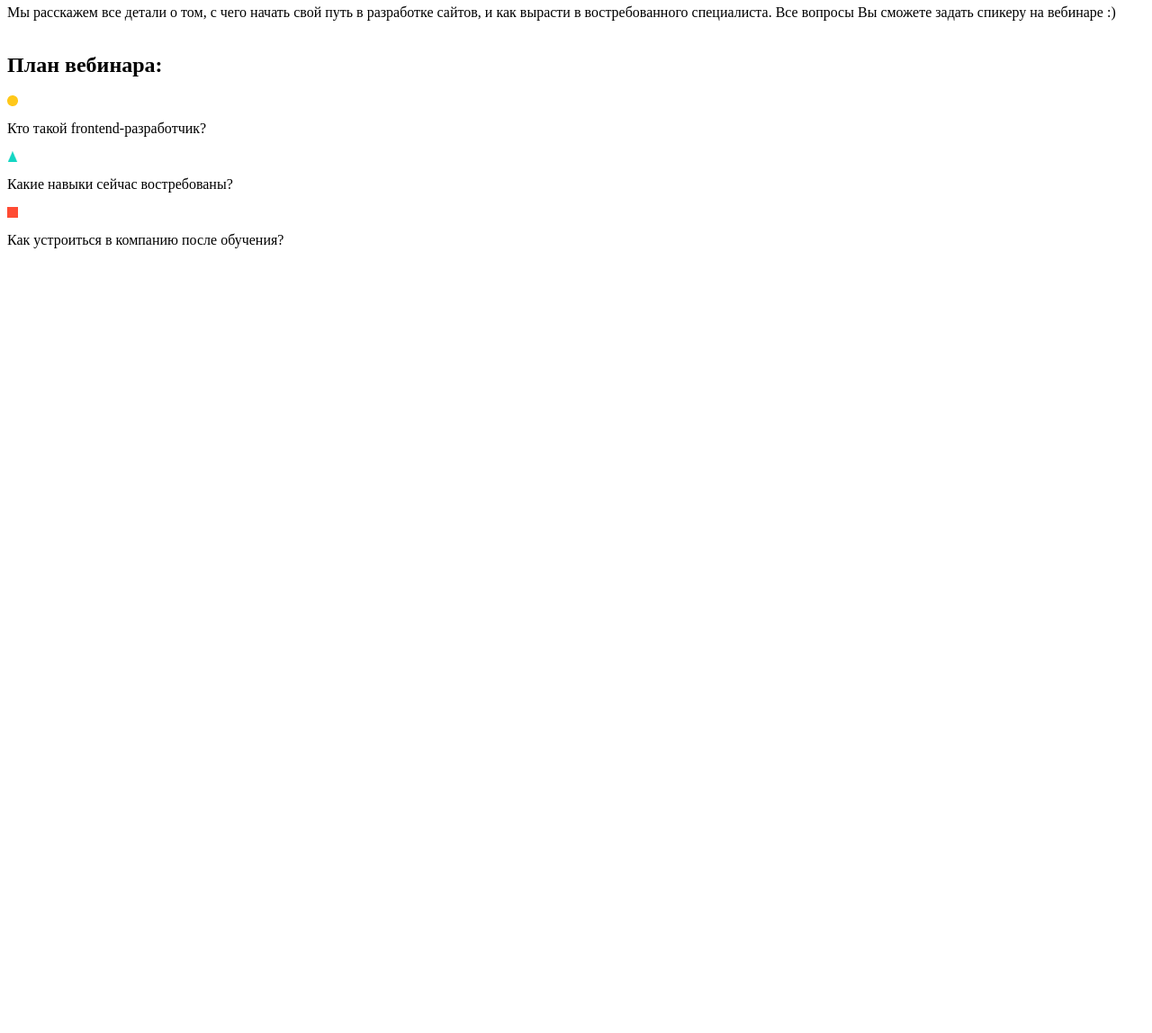
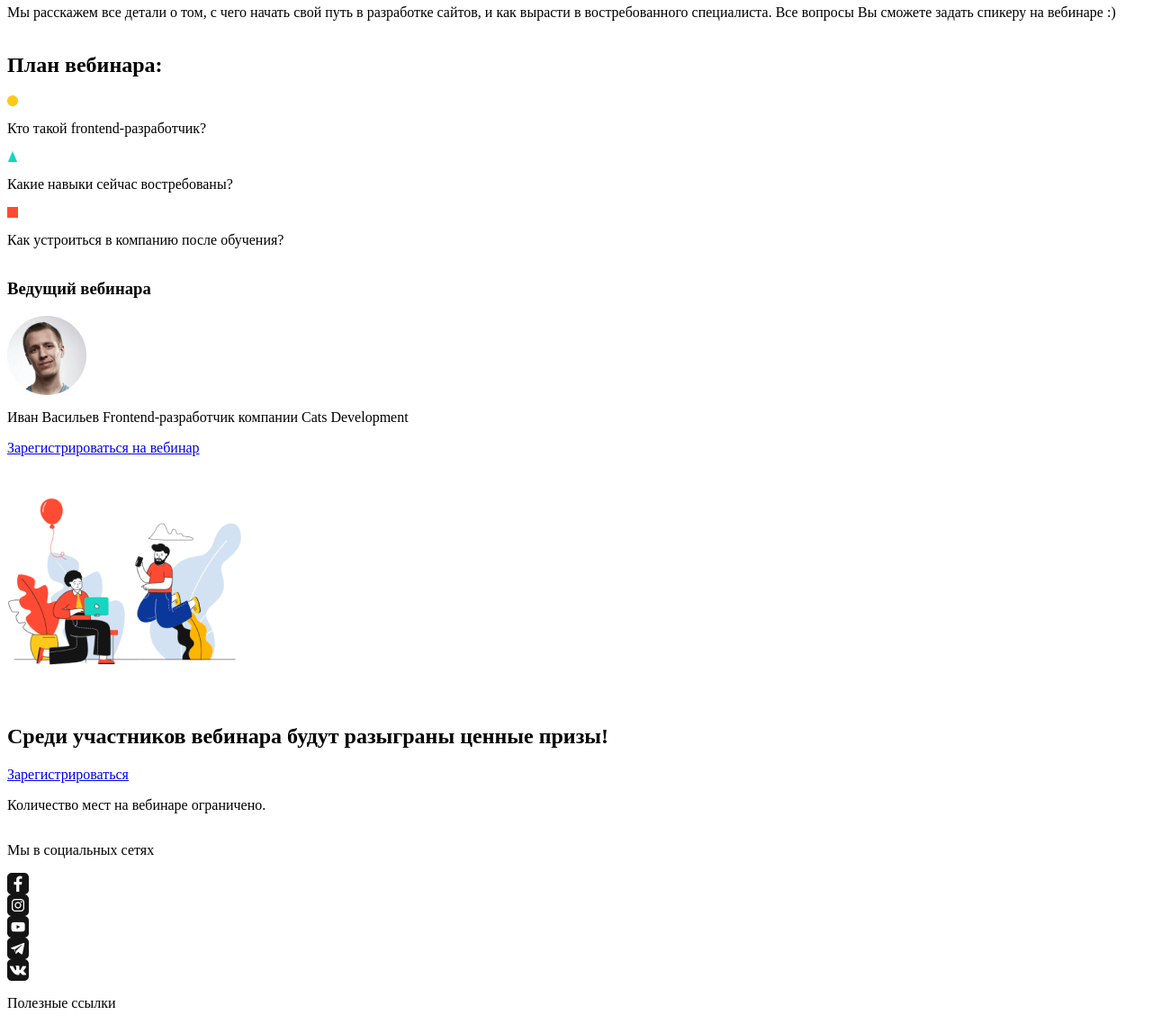
Before and after one commit to htmlacademy-email/974019-play-html-1, a plain HTML site: page 1-invitation/index.html in a window 1280 px wide. Shown: the part 664-1812 px from the top of the page at 90% size. Before the commit the page ends 964 px from the top, so only its background shows below. Drawn offline with Linux system fonts and the light colour scheme.

Commit message:
Invitation: add block manager, gifts, footer

```diff
--- a/1-invitation/index.html
+++ b/1-invitation/index.html
@@ -160,7 +160,6 @@
                           </tr>
                         </table>
 
-
                         <!--Как устроиться в компанию после обучения?-->
                         <table cellspacing="0" cellpadding="0" border="0">
                           <tr>
@@ -190,6 +189,136 @@
                 </td>
               </tr>
             </table>
+
+            <!--Блок с текстом и планом вебинара-->
+            <table cellspacing="0" cellpadding="0" border="0">
+              <tr>
+                <td>
+                  <h3>Ведущий вебинара</h3>
+                </td>
+              </tr>
+              <tr>
+                <td>
+                  <table cellspacing="0" cellpadding="0" border="0">
+                    <tr>
+                      <td>
+                        <img src="img/manager.jpg" width="88" height="88" alt=""/>
+                      </td>
+                    </tr>
+                  </table>
+                </td>
+              </tr>
+              <tr>
+                <td>
+                  <p>Иван Васильев
+                    Frontend-разработчик
+                    компании Cats Development</p>
+                </td>
+              </tr>
+              <tr>
+                <td>
+                  <a href="#" target="_blank">Зарегистрироваться на вебинар</a>
+                </td>
+              </tr>
+            </table>
+
+            <!--Блок с текстом и планом вебинара-->
+            <table cellspacing="0" cellpadding="0" border="0">
+              <tr>
+                <td>
+                  <table cellspacing="0" cellpadding="0" border="0">
+                    <tr>
+                      <td>
+                        <img src="img/gifts.png" width="278" height="278" alt=""/>
+                      </td>
+                    </tr>
+                  </table>
+                  <tr>
+                    <td>
+                      <h2>Среди участников вебинара
+                        будут разыграны ценные призы! </h2>
+                    </td>
+                  </tr>
+                  <tr>
+                    <td>
+                      <a href="#" target="_blank">Зарегистрироваться</a>
+                    </td>
+                  </tr>
+                  <tr>
+                    <td>
+                      <p>
+                        Количество мест на вебинаре ограничено.
+                      </p>
+                    </td>
+                  </tr>
+                </td>
+              </tr>
+            </table>
+
+             <!--Подвал-->
+             <table cellspacing="0" cellpadding="0" border="0">
+               <tr>
+                 <td>
+
+                  <!--Первые 3 пункта меню-->
+                  <table cellspacing="0" cellpadding="0" border="0">
+                    <tr>
+                      <td>
+                        <p>Мы в социальных сетях</p>
+                      </td>
+                    </tr>
+                    <!--Социальные сети-->
+                    <table cellspacing="0" cellpadding="0" border="0">
+                      <tr>
+                        <td>
+                          <a href="#" target="_blank">
+                            <img src="img/facebook.png" width="24" height="24" alt="facebook"/>
+                          </a>
+                        </td>
+                      </tr>
+                      <tr>
+                        <td>
+                          <a href="#" target="_blank">
+                            <img src="img/inst.png" width="24" height="24" alt="instagram"/>
+                          </a>
+                        </td>
+                      </tr>
+                      <tr>
+                        <td>
+                          <a href="#" target="_blank">
+                            <img src="img/youtube.png" width="24" height="24" alt="youtube"/>
+                          </a>
+                        </td>
+                      </tr>
+                      <tr>
+                        <td>
+                          <a href="#" target="_blank">
+                            <img src="img/telegram.png" width="24" height="24" alt="telegram"/>
+                          </a>
+                        </td>
+                      </tr>
+                      <tr>
+                        <td>
+                          <a href="#" target="_blank">
+                            <img src="img/vk.png" width="24" height="24" alt="vk"/>
+                          </a>
+                        </td>
+                      </tr>
+                    </table>
+                  </table>
+
+                  <!--Первые 3 пункта меню-->
+                  <table cellspacing="0" cellpadding="0" border="0">
+                    <tr>
+                      <td>
+                        <p>Полезные ссылки</p>
+                      </td>
+                    </tr>
+                  </table>
+                 </td>
+               </tr>
+             </table>
+
           </td>
         </tr>
       </table>
```
Also changed, not shown: 1-invitation/img/facebook.png (added), 1-invitation/img/gifts.png (added), 1-invitation/img/inst.png (added), 1-invitation/img/manager.jpg (added), 1-invitation/img/telegram.png (added), 1-invitation/img/vk.png (added), 1-invitation/img/youtube.png (added).
